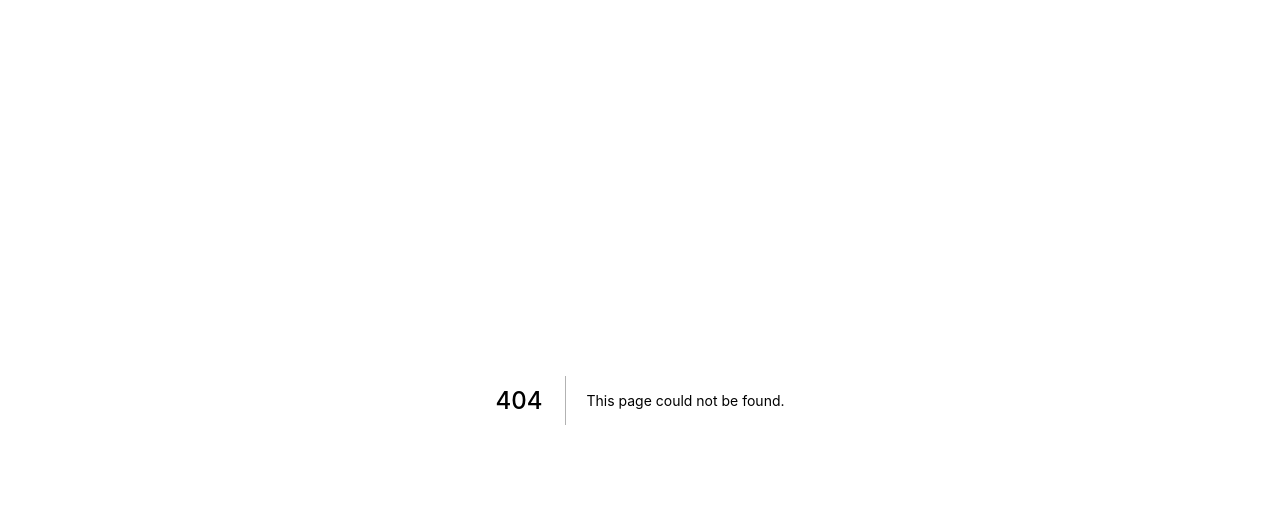
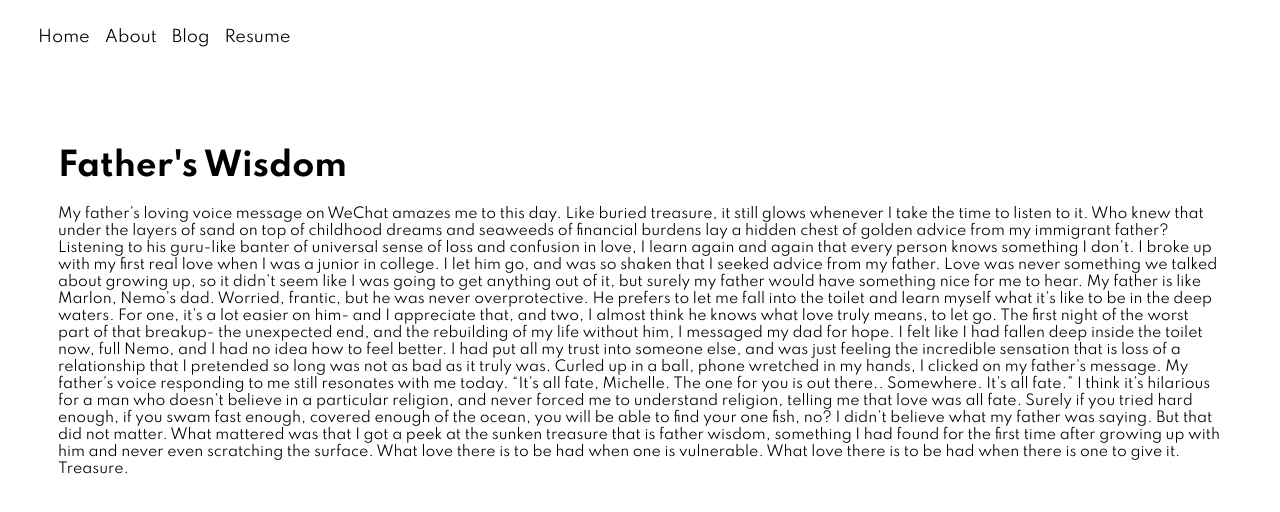
Before and after one commit to michellewong793/personalsite, a Next.js app: page /blog/smithCollege in a window 1280 px wide. Before the commit this address had no page. Shown: the top 512 px of the page. Built offline with nearby package versions, Linux system fonts and the light colour scheme.

Commit message:
add my resume

```diff
--- a/components/Layout.js
+++ b/components/Layout.js
@@ -23,6 +23,7 @@ const Header = () => (
         <Link href="/blog">
             <a style={linkStyle}>Blog</a>
         </Link>
+        <a style={linkStyle} href="/Resume_March2020.pdf">Resume</a>
     </div>
 );
 
--- a/components/Theme.js
+++ b/components/Theme.js
@@ -12,15 +12,14 @@ let styles = {
         fontFamily: 'Spartan',
         fontSize: '1rem',
         marginBottom: '10px',
+        textDecoration: 'none',
+        color: 'navy'
     },
     content: {
         marginTop: 100,
         paddingLeft: 50,
         paddingRight: 50,
     },
-
-
-
 };
 
 export default styles;
--- /dev/null
+++ b/pages/blog/smithCollege.js
@@ -0,0 +1,25 @@
+import Layout from '../../components/Layout';
+import Styles from '../../components/Theme';
+
+const Page = () => {
+
+    return (
+        <>
+            <Layout />
+            <div style={Styles.content}>
+                <h1 style={Styles.header}>Father's Wisdom</h1>
+                <p style={Styles.body}>My father’s loving voice message on WeChat amazes me to this day. Like buried treasure, it still glows whenever I take the time to listen to it. Who knew that under the layers of sand on top of childhood dreams and seaweeds of financial burdens lay a hidden chest of golden advice from my immigrant father? Listening to his guru-like banter of universal sense of loss and confusion in love, I learn again and again that every person knows something I don’t.
+                I broke up with my first real love when I was a junior in college. I let him go, and was so shaken that I seeked advice from my father. Love was never something we talked about growing up, so it didn’t seem like I was going to get anything out of it, but surely my father would have something nice for me to hear.
+                My father is like Marlon, Nemo’s dad. Worried, frantic, but he was never overprotective. He prefers to let me fall into the toilet and learn myself what it’s like to be in the deep waters. For one, it’s a lot easier on him- and I appreciate that, and two, I almost think he knows what love truly means, to let go.
+                The first night of the worst part of that breakup- the unexpected end, and the rebuilding of my life without him, I messaged my dad for hope. I felt like I had fallen deep inside the toilet now, full Nemo, and I had no idea how to feel better. I had put all my trust into someone else, and was just feeling the incredible sensation that is loss of a relationship that I pretended so long was not as bad as it truly was.
+                Curled up in a ball, phone wretched in my hands, I clicked on my father’s message. My father’s voice responding to me still resonates with me today.
+                “It’s all fate, Michelle. The one for you is out there.. Somewhere. It’s all fate.”
+                I think it’s hilarious for a man who doesn’t believe in a particular religion, and never forced me to understand religion, telling me that love was all fate. Surely if you tried hard enough, if you swam fast enough, covered enough of the ocean, you will be able to find your one fish, no? I didn’t believe what my father was saying. But that did not matter. What mattered was that I got a peek at the sunken treasure that is father wisdom, something I had found for the first time after growing up with him and never even scratching the surface. What love there is to be had when one is vulnerable. What love there is to be had when there is one to give it.
+                Treasure.
+</p>
+            </div>
+        </>
+    );
+};
+
+export default Page;
```
Also changed, not shown: components/PostLink.js (deleted, +0 -12 lines), components/Spacer.js (added, +12 -0 lines), pages/blog.js (deleted, +0 -19 lines), pages/blog/computerScience.js (added, +18 -0 lines), pages/post.js (deleted, +0 -20 lines), 2 other files (tests, documents, lock files or other folders).
